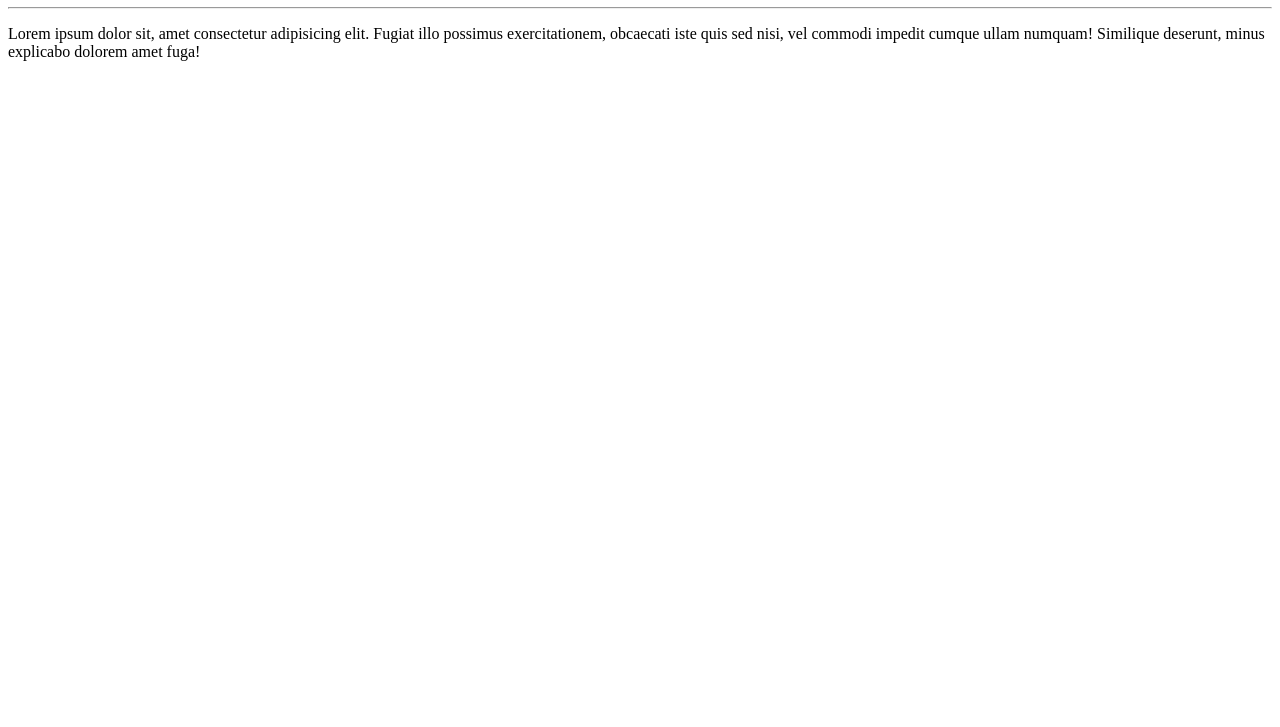
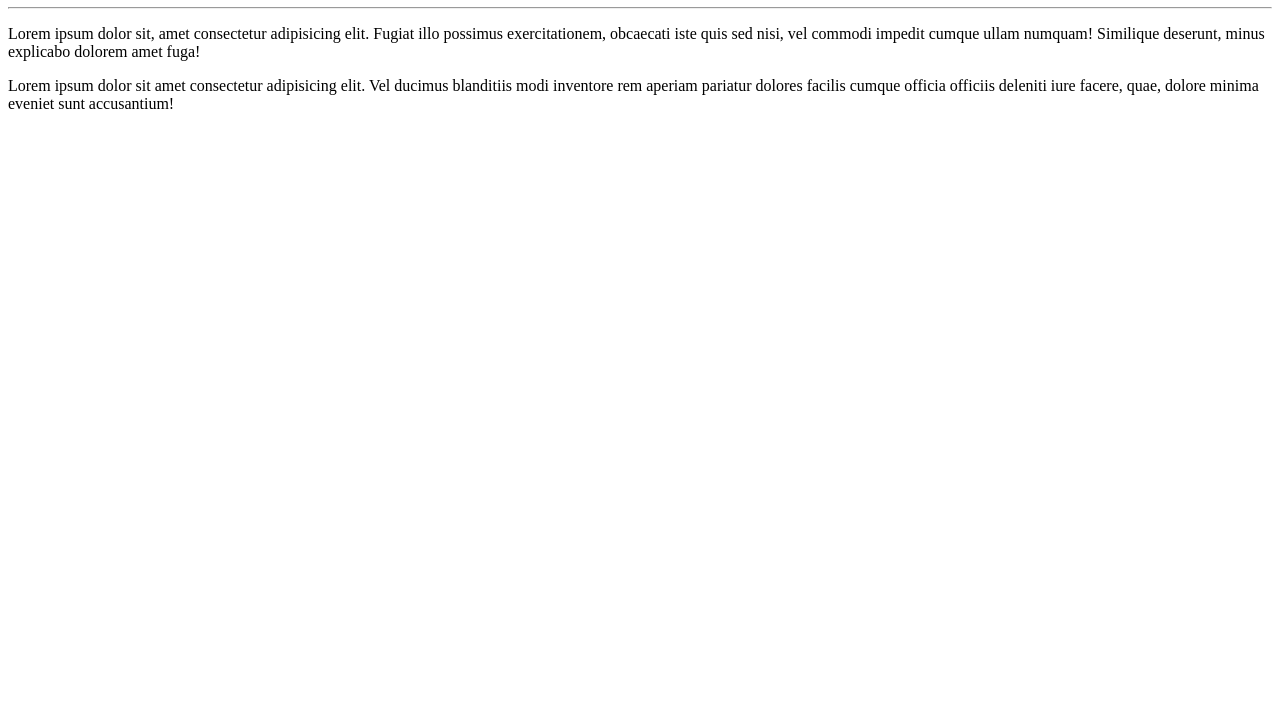
Before and after one commit to Rafael-sbz/Ola-Mundo, a plain HTML site: page site-exemplo/index.html in a window 1280 px wide. Shown: the part 73-800 px from the top of the page. Drawn offline with Linux system fonts and the light colour scheme.

Commit message:
adicionei um parágrafo

```diff
--- a/site-exemplo/index.html
+++ b/site-exemplo/index.html
@@ -14,5 +14,11 @@
       cumque ullam numquam! Similique deserunt, minus explicabo dolorem amet
       fuga!
     </p>
+    <p>
+      Lorem ipsum dolor sit amet consectetur adipisicing elit. Vel ducimus
+      blanditiis modi inventore rem aperiam pariatur dolores facilis cumque
+      officia officiis deleniti iure facere, quae, dolore minima eveniet sunt
+      accusantium!
+    </p>
   </body>
 </html>
```
